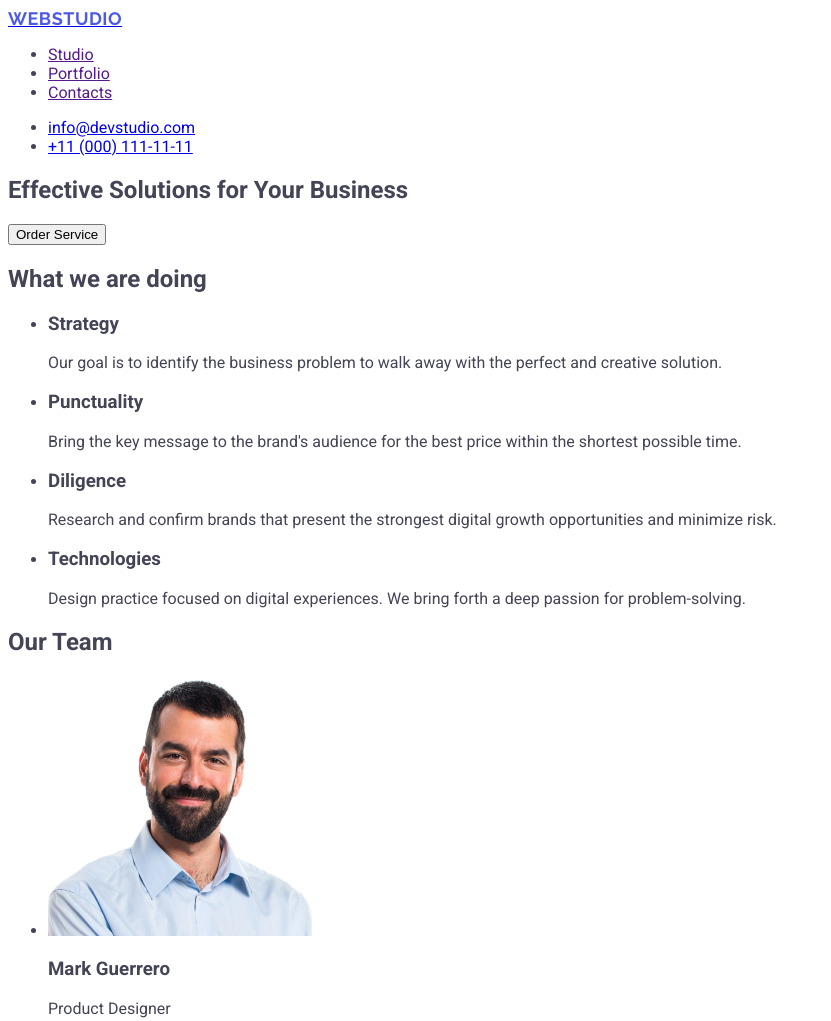
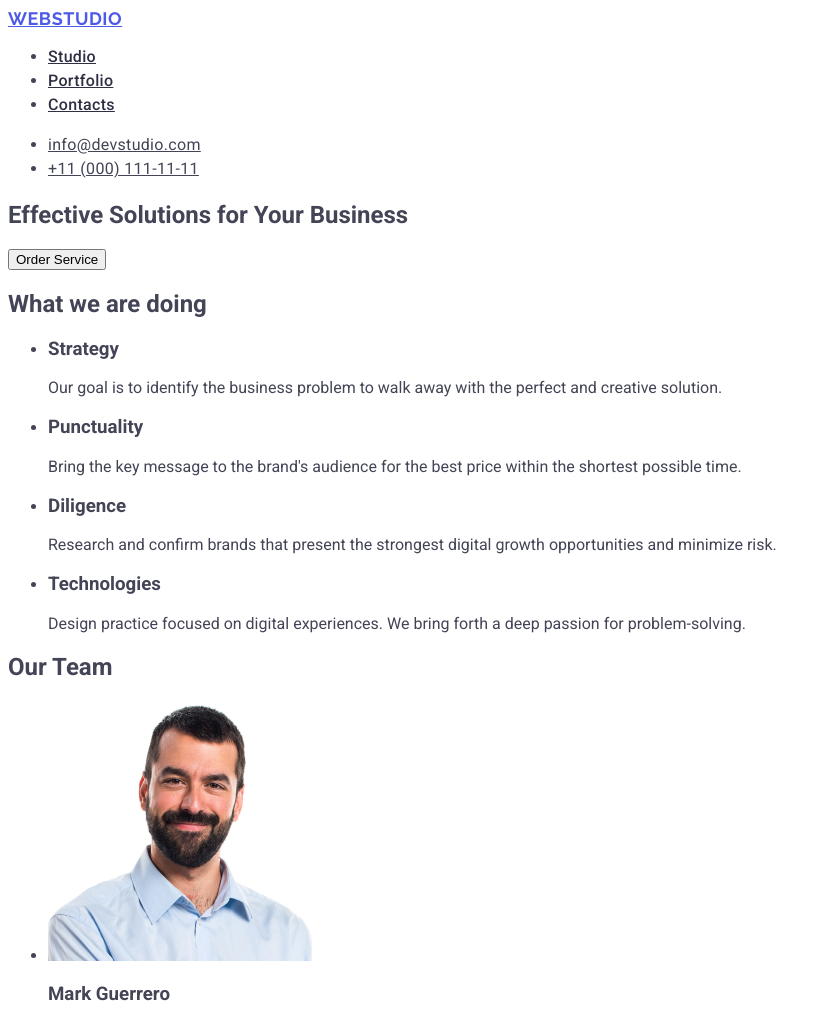
Before and after one commit to rojhatbalta/goit-markup-hw-02, a plain HTML site: page index.html in a window 1280 px wide. Shown: the top 1021 px of the page, without its empty margins (0-831 px from the left). Drawn offline with Linux system fonts and the light colour scheme.

Commit message:
update project

```diff
--- a/css/style.css
+++ b/css/style.css
@@ -4,7 +4,7 @@ body {
   background-color: #ffffff;
 }
 
-.logo {
+.logo-link {
   font-family: "Raleway", sans-serif;
   font-weight: 700;
   font-size: 18px;
@@ -14,6 +14,43 @@ body {
   color: #4d5ae5;
 }
 
+.nav-link {
+  font-weight: 500;
+  font-size: 16px;
+  line-height: 1.5;
+  letter-spacing: 0.02em;
+  color: #2e2f42;
+}
+
+.nav-link:hover,
+.nav-link:focus {
+  color: #404bbf;
+}
+
+.contact-link {
+  font-size: 16px;
+  line-height: 1.5;
+  letter-spacing: 0.02em;
+  color: #434455;
+}
+
+.contact-link:hover,
+.contact-link:focus {
+  color: #404bbf;
+}
+
+.footer-link {
+  font-size: 16px;
+  line-height: 1.5;
+  letter-spacing: 0.02em;
+  color: #434455;
+}
+
+.footer-link:hover,
+.footer-link:focus {
+  color: #404bbf;
+}
+
 address {
   font-style: normal;
 }
--- a/index.html
+++ b/index.html
@@ -15,22 +15,26 @@
   <body>
     <header>
       <nav>
-        <a href="./index.html">
-          <div><span class="logo">WebStudio</span></div>
+        <a href="./index.html" class="logo-link">
+          <div><span>WebStudio</span></div>
         </a>
         <ul>
-          <li><a href="">Studio</a></li>
-          <li><a href="">Portfolio</a></li>
-          <li><a href="">Contacts</a></li>
+          <li><a href="./index.html" class="nav-link">Studio</a></li>
+          <li><a href="./index.html" class="nav-link">Portfolio</a></li>
+          <li><a href="./index.html" class="nav-link">Contacts</a></li>
         </ul>
       </nav>
       <address>
         <ul>
           <li>
-            <a href="mailto:info@devstudio.com">info@devstudio.com</a>
+            <a href="mailto:info@devstudio.com" class="contact-link"
+              >info@devstudio.com</a
+            >
           </li>
           <li>
-            <a href="tel:+110001111111">+11 (000) 111-11-11</a>
+            <a href="tel:+110001111111" class="contact-link"
+              >+11 (000) 111-11-11</a
+            >
           </li>
         </ul>
       </address>
@@ -104,7 +108,7 @@
       </section>
     </main>
     <footer>
-      <a href="./index.html">WebStudio</a>
+      <a href="./index.html" class="footer-link">WebStudio</a>
       <p>
         Increase the flow of customers and sales for your business with digital
         marketing & growth solutions.
```
